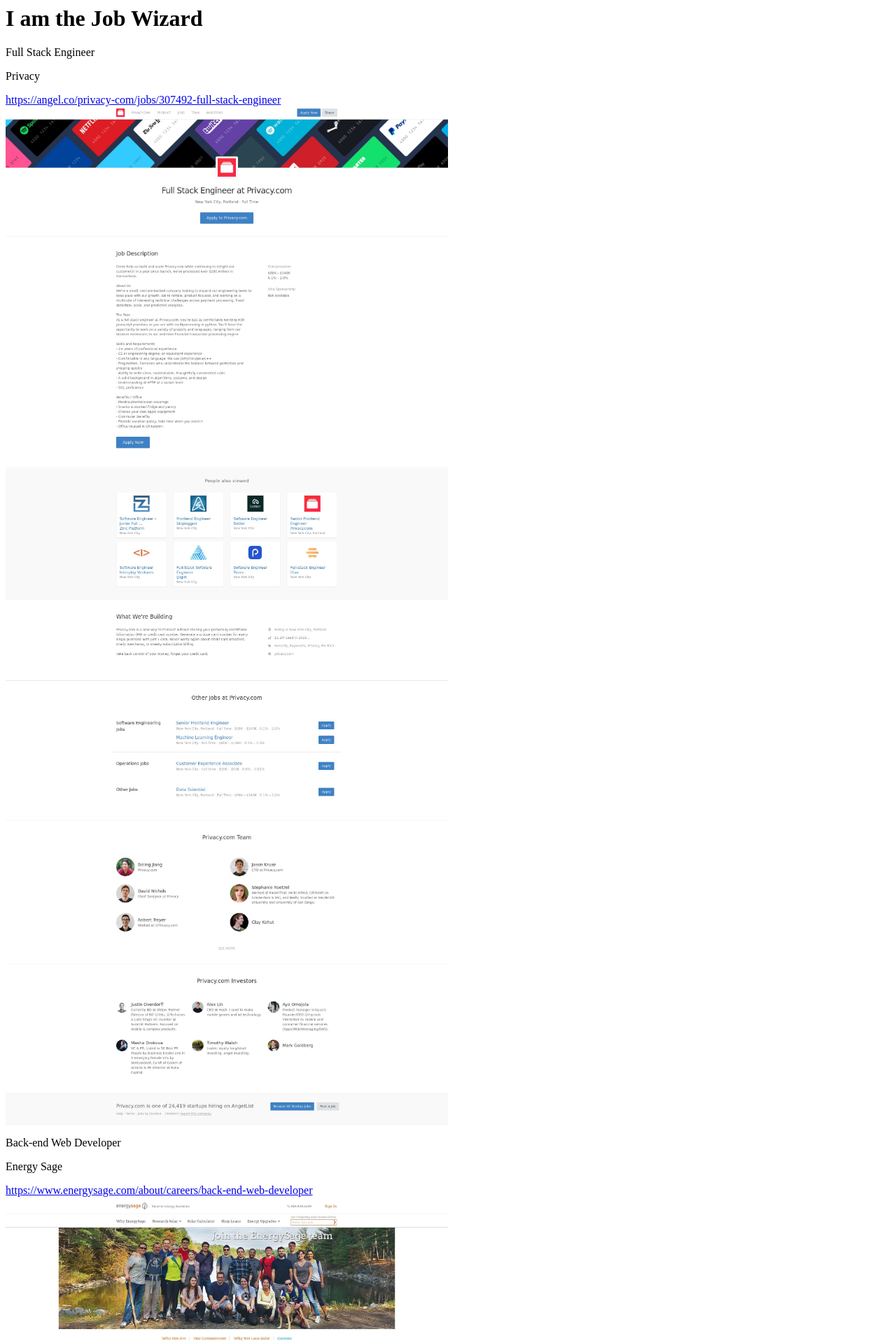
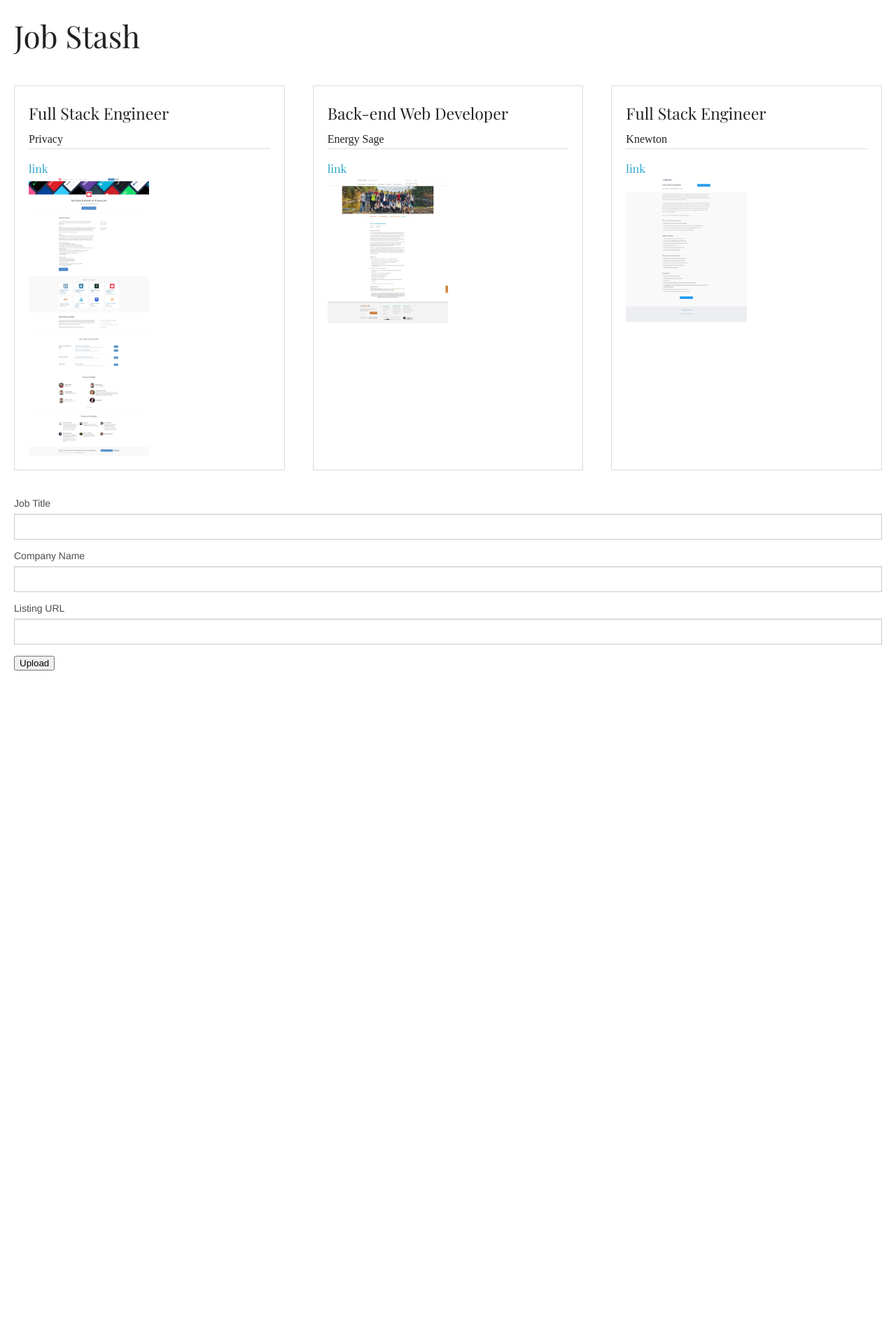
Before and after one commit to Kriordan/personal_portfolio, a Flask app: page /jobwizard in a window 1280 px wide. Shown: the top 1916 px of the page at 70% size. After the commit the page ends 958 px from the top, so only its background shows below. Run offline with Flask 2, Linux system fonts and the light colour scheme; data comes from the database, SQL or seed files in the repository; both versions use the stored data as it was after the commit; parts of the project's set-up code (start-up, migrations or seed data) failed here and were passed over; some libraries are stand-ins or nearby versions; some web fonts are replaced.

Commit message:
Add jobwizard form, template

```diff
--- a/gulpfile.js
+++ b/gulpfile.js
@@ -13,9 +13,9 @@ gulp.task('serve', ['less'], function() {
 });
 
 gulp.task('less', function() {
-    return gulp.src("static/less/main.less")
+    return gulp.src("project/static/less/main.less")
         .pipe(less())
-        .pipe(gulp.dest("static/css"))
+        .pipe(gulp.dest("project/static/css"))
         .pipe(browserSync.stream());
 });
 
--- a/project/jobwizard/forms.py
+++ b/project/jobwizard/forms.py
@@ -1,5 +1,5 @@
 from flask_wtf import FlaskForm
-from wtforms import StringField, IntegerField
+from wtforms import StringField, IntegerField, SubmitField
 from wtforms.validators import InputRequired, URL
 
 
@@ -19,3 +19,4 @@ class AddJobForm(FlaskForm):
             URL("This url is no good")
         ]
     )
+    submit = SubmitField("Upload")
--- a/project/jobwizard/templates/jobwizard.html
+++ b/project/jobwizard/templates/jobwizard.html
@@ -1,7 +1,48 @@
-<h1>I am the Job Wizard</h1>
-{% for job in jobs %}
-  <p>{{ job.title }}</p>
-  <p>{{ job.company_name }}</p>
-  <a href={{ job.listing_url }}>{{ job.listing_url}}</a>
-  <img src={{ job.listing_image }} style="width: 50%; display: block;"/>
-{% endfor %}
+{% extends 'base.html' %}
+
+{% block title %}Jobwizard{% endblock %}
+
+{% block header %}{% endblock %}
+
+{% block body %}
+  <h1 class="Jobwizard-title">Job Stash</h1>
+  <div class="Jobwizard-joblist">
+    {% for job in jobs %}
+      <div class="Jobwizard-joblisting">
+        <h4 class="Jobwizard-job-title">{{ job.title }}</h4>
+        <p class="Jobwizard-job-company">{{ job.company_name }}</p>
+        <a class="Jobwizard-job-link" href={{ job.listing_url }} target="_blank">link</a>
+        <img class="Jobwizard-job-screenshot" src={{ job.listing_image }} style="width: 50%; display: block;"/>
+      </div>
+    {% endfor %}
+  </div>
+
+  <form class="Jobwizard-form" action="{{ url_for('jobwizard.add_job') }}" method="POST">
+    {{ form.csrf_token }}
+
+    <div class="Jobwizard-inputGroup">
+      {{ form.title.label}}
+      {{ form.title(class_="Jobwizard-input") }}
+      {% for error in form.title.errors %}
+        <small style="color: red;">{{ error }}</small>
+      {% endfor %}
+    </div>
+    <div class="Jobwizard-inputGroup">
+      {{ form.company_name.label }}
+      {{ form.company_name(class_="Jobwizard-input") }}
+      {% for error in form.company_name.errors %}
+        <small style="color: red;">{{ error }}</small>
+      {% endfor %}
+    </div>
+    <div class="Jobwizard-inputGroup">
+      {{ form.listing_url.label }}
+      {{ form.listing_url(class_="Jobwizard-input") }}
+      {% for error in form.listing_url.errors %}
+        <small style="color: red;">{{ error }}</small>
+      {% endfor %}
+    </div>
+    {{ form.submit(class_="Jobwizard-submit") }}
+  </form>
+{% endblock %}
+
+{% block footer %}{% endblock %}
--- a/project/jobwizard/views.py
+++ b/project/jobwizard/views.py
@@ -1,4 +1,4 @@
-from flask import Blueprint, render_template, redirect, request
+from flask import Blueprint, render_template, redirect, request, url_for
 import datetime
 
 from .forms import AddJobForm
--- a/project/static/css/main.css
+++ b/project/static/css/main.css
@@ -184,3 +184,25 @@ li {
   background-color: #000;
   color: #fff;
 }
+.Jobwizard-title {
+  margin: 20px;
+}
+.Jobwizard-joblist {
+  display: flex;
+}
+.Jobwizard-joblisting {
+  border: 1px solid #ddd;
+  margin: 20px;
+  padding: 20px;
+}
+.Jobwizard-job-company {
+  border-bottom: 1px solid #ddd;
+  margin-bottom: 20px;
+}
+.Jobwizard-job-link {
+  display: block;
+  margin-bottom: 5px;
+}
+.Jobwizard-form {
+  padding: 20px;
+}
--- /dev/null
+++ b/project/static/less/jobwizard.less
@@ -0,0 +1,26 @@
+.Jobwizard {
+    &-title {
+        margin: 20px;
+    }
+    &-joblist {
+        display: flex;
+    }
+    &-joblisting {
+        border: 1px solid #ddd;
+        margin: 20px;
+        padding: 20px;
+    }
+    &-job {
+        &-company {
+            border-bottom: 1px solid #ddd;
+            margin-bottom: 20px
+        }
+        &-link {
+            display: block;
+            margin-bottom: 5px;
+        }
+    }
+    &-form {
+        padding: 20px;
+    }
+}
--- a/project/static/less/main.less
+++ b/project/static/less/main.less
@@ -6,3 +6,4 @@
 @import "resume.less";
 @import "learningtospeak";
 @import "contact";
+@import "jobwizard";
--- a/project/templates/base.html
+++ b/project/templates/base.html
@@ -48,11 +48,11 @@
     </head>
     <body>
 
-        {% include "_header.html" %}
+        {% block header %}{% include "_header.html" %}{% endblock %}
 
         {% block body %}{% endblock %}
 
-        {% include "_footer.html" %}
+        {% block footer %}{% include "_footer.html" %}{% endblock %}
 
         <script src="{{ url_for('static', filename='js/jquery.js') }}"></script>
         <script src="{{ url_for('static', filename='js/foundation.min.js') }}"></script>
```
Also changed, not shown: project/models.py (+5 -4 lines), project/portfolio.db, project/static/img/job_listings/listing-screenshot-b55beb6f81868bf0487bb27ef24e7cb7.jpeg (added), project/static/img/job_listings/listing-screenshot-fc5401bd65f8467ed25154393f30e666.jpeg (added).
